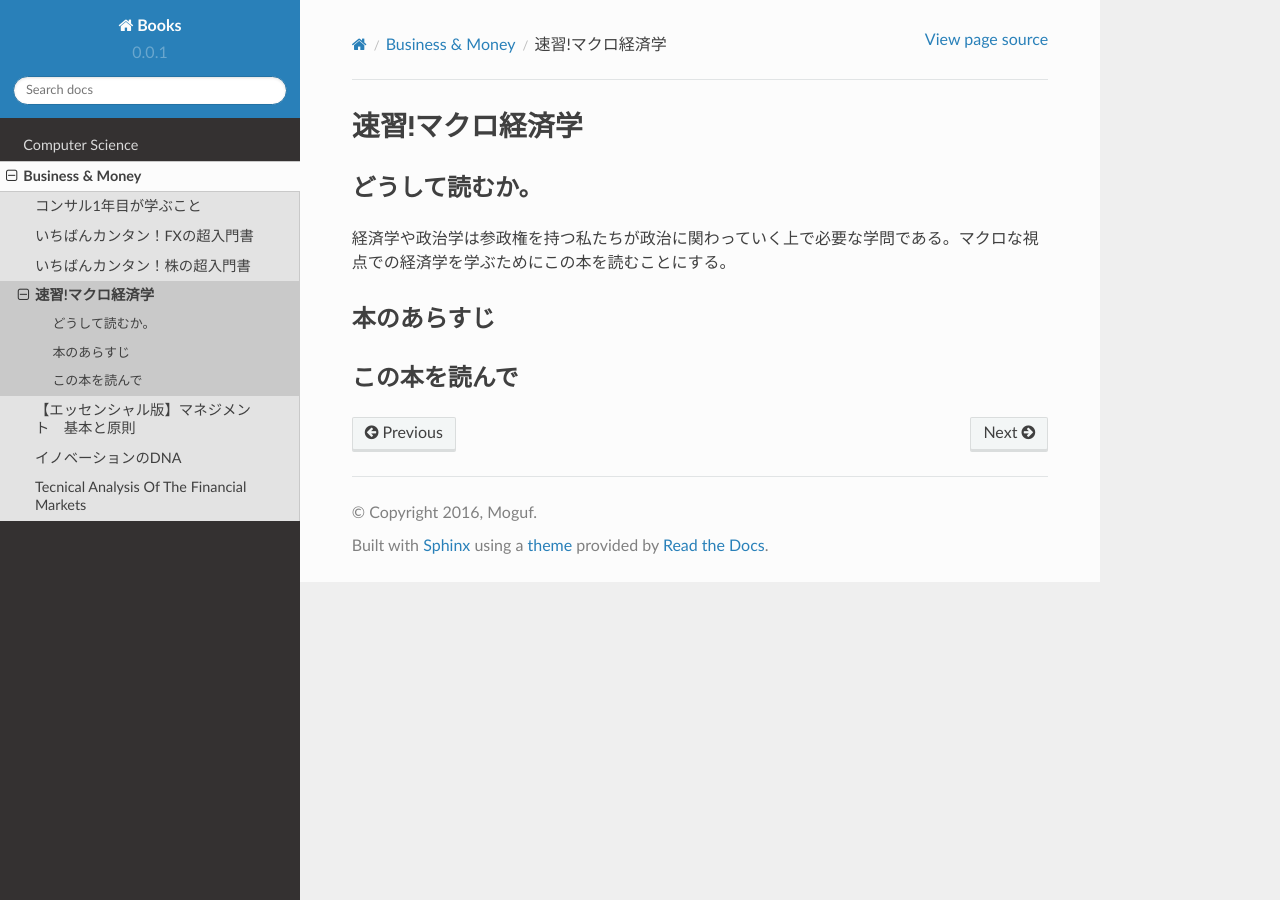
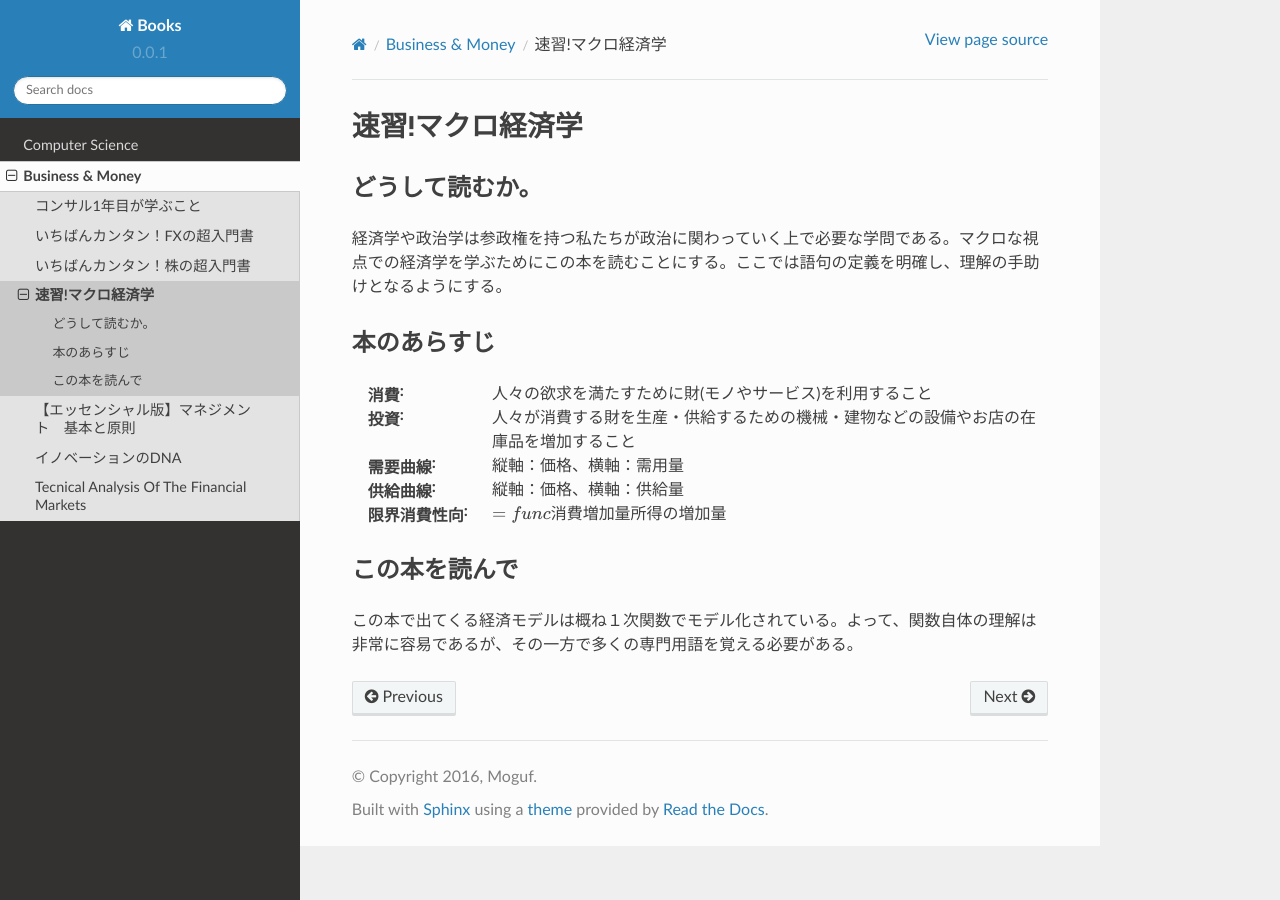
Before and after one commit to Moguf/Books, a Sphinx documentation site: the page built from docs/ja/source/BusinessAndMoney/first_macroecnomics/index.rst, in a window 1280 px wide. Built offline with Sphinx 7.4.7 and the Read the Docs theme 2.0.0, drawn with Linux system fonts in a browser that asks for light colours; formulas are drawn with MathJax 3; pages that are not in the unit, such as notebooks, are missing from menus.

Commit message:
MOD: first_eco.

```diff
--- a/docs/ja/source/BusinessAndMoney/first_macroecnomics/index.rst
+++ b/docs/ja/source/BusinessAndMoney/first_macroecnomics/index.rst
@@ -4,13 +4,23 @@
 どうして読むか。
 -------------------------------
 
-経済学や政治学は参政権を持つ私たちが政治に関わっていく上で必要な学問である。マクロな視点での経済学を学ぶためにこの本を読むことにする。
+経済学や政治学は参政権を持つ私たちが政治に関わっていく上で必要な学問である。マクロな視点での経済学を学ぶためにこの本を読むことにする。ここでは語句の定義を明確し、理解の手助けとなるようにする。
 
 
 本のあらすじ
 ----------------------------
 
+:消費:   人々の欲求を満たすために財(モノやサービス)を利用すること
 
+:投資:   人々が消費する財を生産・供給するための機械・建物などの設備やお店の在庫品を増加すること
+
+:需要曲線:  縦軸：価格、横軸：需用量
+
+:供給曲線:  縦軸：価格、横軸：供給量
+
+:限界消費性向:   :math:`=func{消費増加量}{所得の増加量}`
 
 この本を読んで
 ------------------
+
+この本で出てくる経済モデルは概ね１次関数でモデル化されている。よって、関数自体の理解は非常に容易であるが、その一方で多くの専門用語を覚える必要がある。
```
